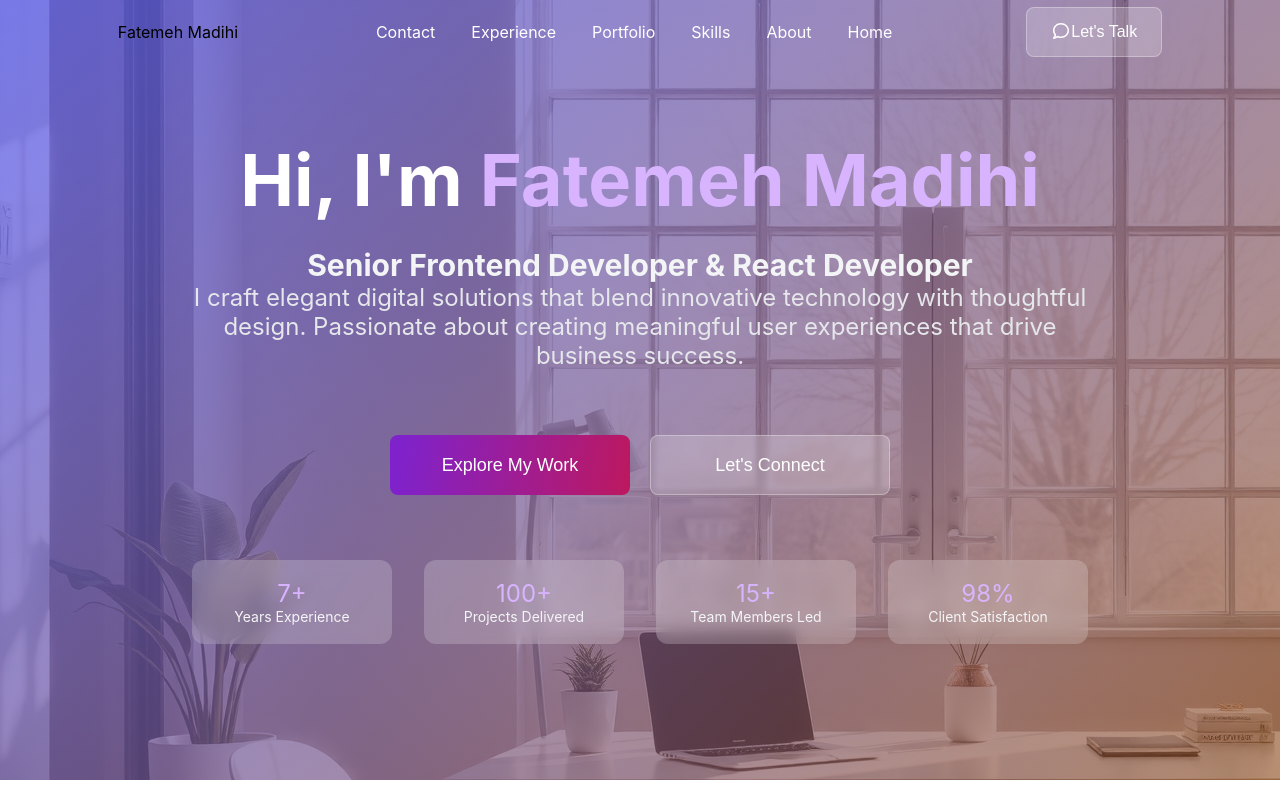
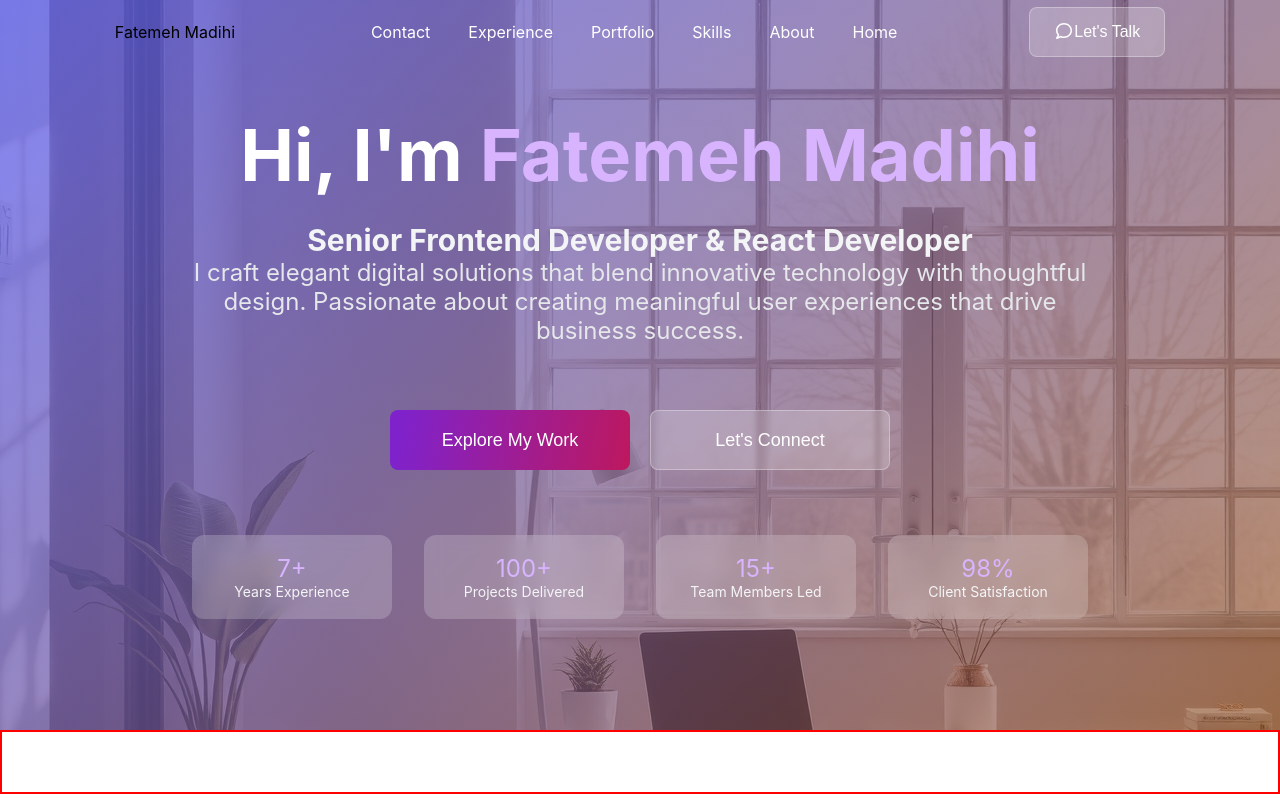
Before and after one commit to fmadihi/Portfilo, a React (Create React App) app: page / in a window 1280 px wide. Built offline with nearby package versions, Linux system fonts and the light colour scheme.

Commit message:
add about me

```diff
--- a/src/pages/header/nav/Navbar.css
+++ b/src/pages/header/nav/Navbar.css
@@ -1,10 +1,23 @@
-.navbar{
+.navbar {
   /* gap: 15px; */
   list-style: none;
 }
-.liNav{
+.liNav {
   color: #ffffff;
   margin-left: 4px;
   padding: 8px 16px;
   font-size: 16px;
+  transition: all 300ms linear;
+  border-radius: 6px;
+  border: 1px solid rgba(255, 255, 255, 0);
+
+  cursor: pointer;
 }
+.liNav:hover {
+  background: rgba(255, 255, 255, 0.2);
+  border: 1px solid rgba(255, 255, 255, 0.3);
+  color: white;
+  backdrop-filter: blur(2px);
+  border-radius: 6px;
+  -webkit-backdrop-filter: blur(2px);
+}
--- a/src/pages/main/Main.js
+++ b/src/pages/main/Main.js
@@ -1,14 +1,15 @@
-import React from 'react'
-import './Main.css'
-import BackImg from './components/backImage/BackImg'
-import Experience from './components/experience/Experience'
+import React from "react";
+import "./Main.css";
+import BackImg from "./components/backImage/BackImg";
+import Experience from "./components/experience/Experience";
+import AboutMe from "./components/aboutMe/AboutMe";
 function Main() {
   return (
-    <div style={{width:'100%'}} className='mainC'>
-        <BackImg />
-        {/* <Experience /> */}
+    <div style={{ width: "100%" }} className="mainC">
+      <BackImg />
+      <AboutMe />
     </div>
-  )
+  );
 }
 
-export default Main
+export default Main;
--- /dev/null
+++ b/src/pages/main/components/aboutMe/AboutMe.css
@@ -0,0 +1,6 @@
+.AboutMe-Wrapper{
+border: 2px solid red;
+width: 100%;
+padding: 30px;
+box-sizing: border-box;
+}
--- /dev/null
+++ b/src/pages/main/components/aboutMe/AboutMe.js
@@ -0,0 +1,12 @@
+import React from 'react';
+import './AboutMe.css'
+
+function AboutMe(props) {
+    return (
+        <div className='AboutMe-Wrapper'>
+
+        </div>
+    );
+}
+
+export default AboutMe;
--- a/src/pages/main/components/backImage/BackImg.css
+++ b/src/pages/main/components/backImage/BackImg.css
@@ -1,7 +1,7 @@
 
 .backImg{
     width:100%;
-    min-height:780px;
+    min-height:730px;
     background-image: linear-gradient(135deg, rgba(99, 102, 241, 0.8), rgba(139, 69, 19, 0.6)), url('../../../../../public/image/backHeader.jpg');
     display: flex;
     flex-direction: column;
```
Also changed, not shown: src/pages/main/components/aboutMe/leftSide/LeftSide.js (added, +11 -0 lines), src/pages/main/components/aboutMe/rightSide/RightSide.js (added, +11 -0 lines). Lines whose indentation alone changed are shown as unchanged.
